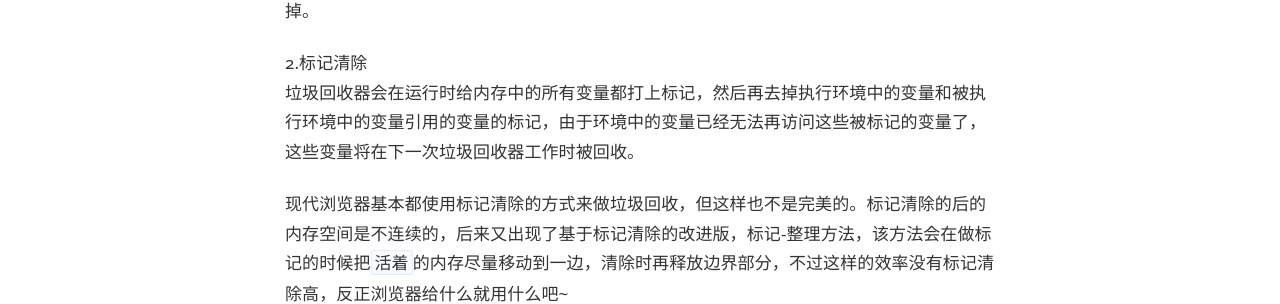
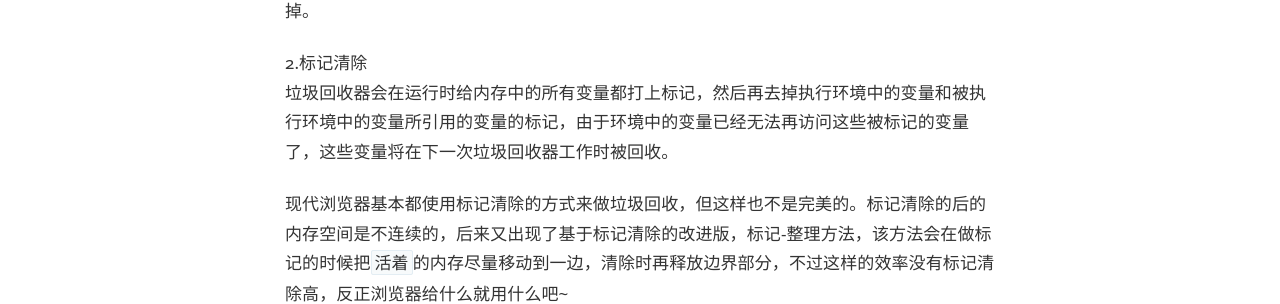
Before and after one commit to bulgerxie/bulgerxie.github.io, a Jekyll site: the page built from _posts/2017-06-07-Notjs-day8.markdown, in a window 1280 px wide. Shown: the part 1369-1673 px from the top of the page. Built offline with Jekyll 4.4.1, drawn with Linux system fonts in a browser that asks for light colours.

Commit message:
Day27 border 和 文本处理

```diff
--- a/_posts/2017-05-31-Notjs-day1.markdown
+++ b/_posts/2017-05-31-Notjs-day1.markdown
@@ -23,9 +23,9 @@
 第二个问题，在做`==`比较时，如果两个运算数都是对象，则需要比较他们的引用值，左右两边并不是引用的同一个对象，所以为`false`
 
 最后一个问题，JS规定了`undefined==null`为`true`，它们的使用方式很相近，在`if`判断里都会转化为`false`，理解这个问题，需要追溯到js的设计之初来理解，这里参考阮一峰老师的[文章](http://www.ruanyifeng.com/blog/2014/03/undefined-vs-null.html)
-> 1995年JavaScript诞生时，最初像Java一样，只设置了null作为表示'无'的值。
+> 1995年JavaScript诞生时，最初像Java一样，只设置了null作为表示‘无’的值。
   根据C语言的传统，null被设计成可以自动转为0。
   但是，JavaScript的设计者Brendan Eich，觉得这样做还不够，有两个原因。
-  首先，null像在Java里一样，被当成一个对象。但是，JavaScript的数据类型分成原始类型（primitive）和合成类型（complex）两大类，Brendan Eich觉得表示"无"的值最好不是对象。
+  首先，null像在Java里一样，被当成一个对象。但是，JavaScript的数据类型分成原始类型（primitive）和合成类型（complex）两大类，Brendan Eich觉得表示‘无’的值最好不是对象。
   其次，JavaScript的最初版本没有包括错误处理机制，发生数据类型不匹配时，往往是自动转换类型或者默默地失败。Brendan Eich觉得，如果null自动转为0，很不容易发现错误。
   因此，Brendan Eich又设计了一个undefined。
--- a/_posts/2017-06-07-Notjs-day8.markdown
+++ b/_posts/2017-06-07-Notjs-day8.markdown
@@ -32,7 +32,7 @@
 函数结束时objA和objB的引用数永远是都是2，所以不会被采用这种回收机制的浏览器所清除掉。
 
 2.标记清除
-垃圾回收器会在运行时给内存中的所有变量都打上标记，然后再去掉执行环境中的变量和被执行环境中的变量引用的变量的标记，由于环境中的变量已经无法再访问这些被标记的变量了，这些变量将在下一次垃圾回收器工作时被回收。
+垃圾回收器会在运行时给内存中的所有变量都打上标记，然后再去掉执行环境中的变量和被执行环境中的变量所引用的变量的标记，由于环境中的变量已经无法再访问这些被标记的变量了，这些变量将在下一次垃圾回收器工作时被回收。
 
 现代浏览器基本都使用标记清除的方式来做垃圾回收，但这样也不是完美的。标记清除的后的内存空间是不连续的，后来又出现了基于标记清除的改进版，标记-整理方法，该方法会在做标记的时候把`活着`的内存尽量移动到一边，清除时再释放边界部分，不过这样的效率没有标记清除高，反正浏览器给什么就用什么吧~
 
--- a/_posts/2017-06-08-Notjs-day9.markdown
+++ b/_posts/2017-06-08-Notjs-day9.markdown
@@ -36,12 +36,14 @@
     (1496880000000 - 1496851200000)/(1000 * 3600);  //8
 {% endhighlight %}
 可以看到，前三种使用非`yyyy-mm-dd`格式的字符串，得到的返回值比使用`yyyy-mm-dd`格式得到的时间值少了8小时，格林威治作为世界时间，比中国的本地时间慢了8小时，因此我推测`yyyy-mm-dd`格式的字符串通过`Date.parse()`得到的是中国时间，否则就是世界时间。在真实的使用场景中，只要保证两端取同一个时区的时间来计算，也就不会出现误差了。
+
 #### 三、正则表达式-IE9以下的问题
 使用字面量`/example/g`定义的正则表达式始终会共享一个实例，循环使用时可能会与预期出现误差，需注意。
+
 #### 四、arguments的属性-callee
 `callee`是对象`arguments`对象的一个属性，保存了拥有这个`arguments`的函数。
 
-`callee`有一个属性`callee.caller`，保存着调用当前函数的函数引用，如果实在全局作用域中调用该函数，该值为`null`。
+`callee`有一个属性`callee.caller`，保存着调用当前函数的函数引用，如果是在全局作用域中调用该函数，该值为`null`。
 
 这两点在给函数名解耦时(递归)很有用。
 
```
Also changed, not shown: _posts/2017-07-10-css3-day27.markdown (line endings or trailing spaces).
